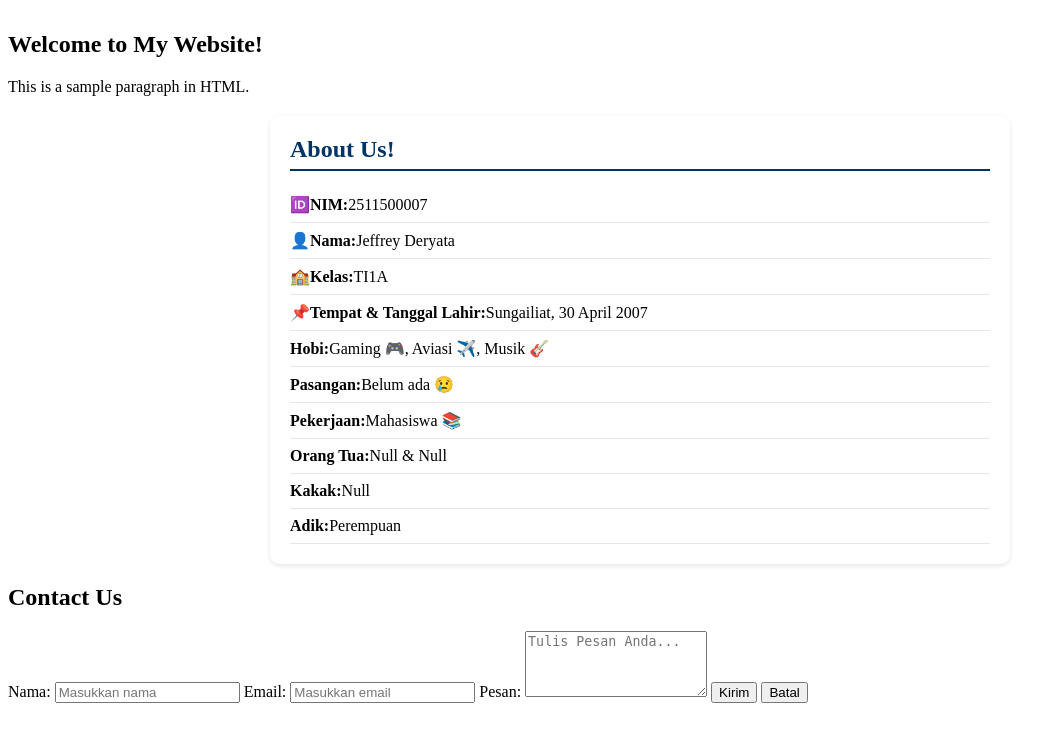
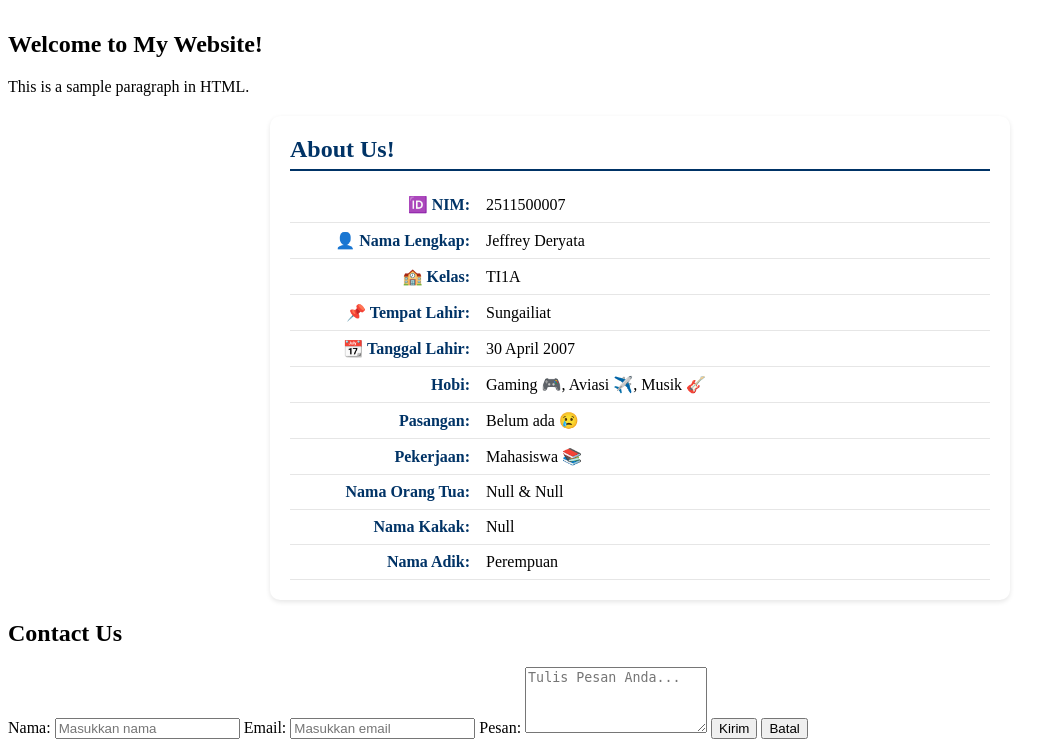
Before and after one commit to 2511500007-Jeffre6098/2511500007-PWB-TI1A-2526, a PHP site: page /pertemuan-03/index.html in a window 1280 px wide. Shown: the part 144-891 px from the top of the page, without its empty margins (0-1063 px from the left). Before the commit the page ends 847 px from the top, so only its background shows below. Run offline with PHP 8.4, Linux system fonts and the light colour scheme.

Commit message:
Update all changes has been made on pertemuan-03

```diff
--- a/pertemuan-03/index.html
+++ b/pertemuan-03/index.html
@@ -25,16 +25,17 @@
     </section>
     <section id="about">
         <h2><strong>About Us!</strong></h2>
-        <p>🆔<strong>NIM:</strong> 2511500007</p>
-    <p>👤 <strong>Nama:</strong> Jeffrey Deryata</p>
-    <p>🏫 <strong>Kelas:</strong> TI1A</p>
-    <p>📌 <strong>Tempat &amp; Tanggal Lahir:</strong> Sungailiat, 30 April 2007</p>
+        <p><strong>🆔 NIM:</strong> 2511500007</p>
+    <p><strong>👤 Nama Lengkap:</strong> Jeffrey Deryata</p>
+    <p><strong>🏫 Kelas:</strong> TI1A</p>
+    <p><strong>📌 Tempat Lahir:</strong> Sungailiat</p>
+    <p><strong>📆 Tanggal Lahir:</strong> 30 April 2007</p>
       <p class="hobby"><strong>Hobi:</strong> Gaming 🎮, Aviasi ✈️, Musik 🎸</p>
       <p class="pasangan"><strong>Pasangan:</strong> Belum ada 😢</p>
       <p class="Job"><strong>Pekerjaan:</strong> Mahasiswa 📚</p>
-      <p><strong>Orang Tua:</strong> Null &amp; Null</p>
-      <p><strong>Kakak:</strong> Null</p>
-      <p><strong>Adik:</strong> Perempuan</p>
+      <p><strong>Nama Orang Tua:</strong> Null &amp; Null</p>
+      <p><strong>Nama Kakak:</strong> Null</p>
+      <p><strong>Nama Adik:</strong> Perempuan</p>
     </section>
 
     <section id="contact">
--- a/pertemuan-03/style.css
+++ b/pertemuan-03/style.css
@@ -5,7 +5,7 @@
     margin: 20px auto;
     max-width: 700px;
     box-shadow: 0 2px 5px rgba(0, 0, 0, 0.1);
-    gap: 6px;
+
 }
 #about h2 {
     color: #003366;
@@ -22,3 +22,12 @@
     padding: 8px 0;
     border-bottom: 1px solid #e6e6e6;
 }
+
+#about strong {
+    min-width: 180px;
+    color: #003366;
+    font-weight: 600;
+    text-align: right;
+    padding-right: 16px;
+    flex-shrink: 0;
+}
```
Also changed, not shown: pertemuan-03/README.md.
